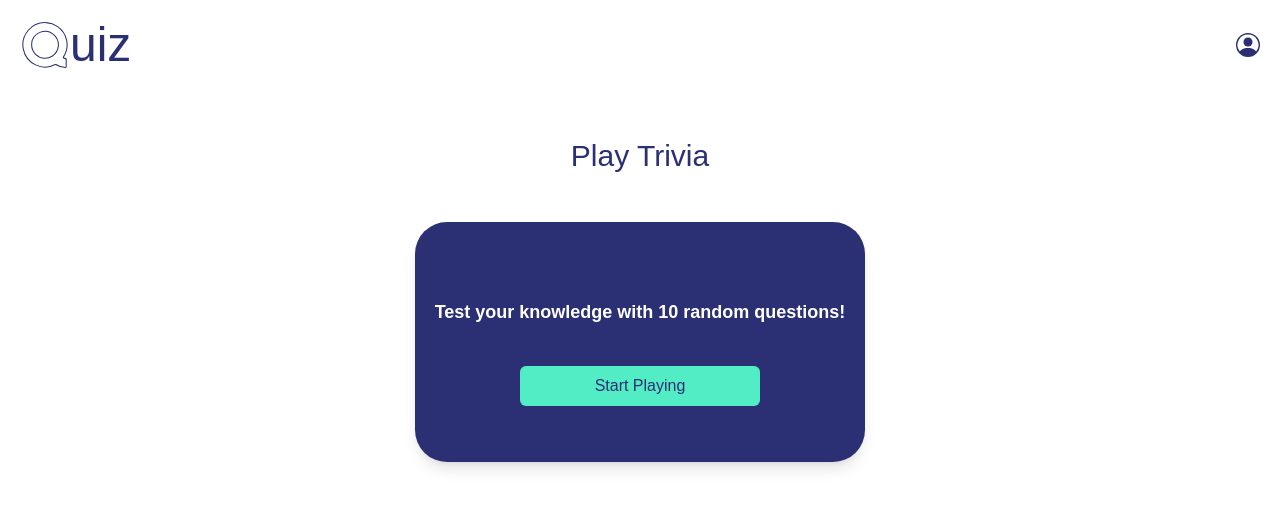
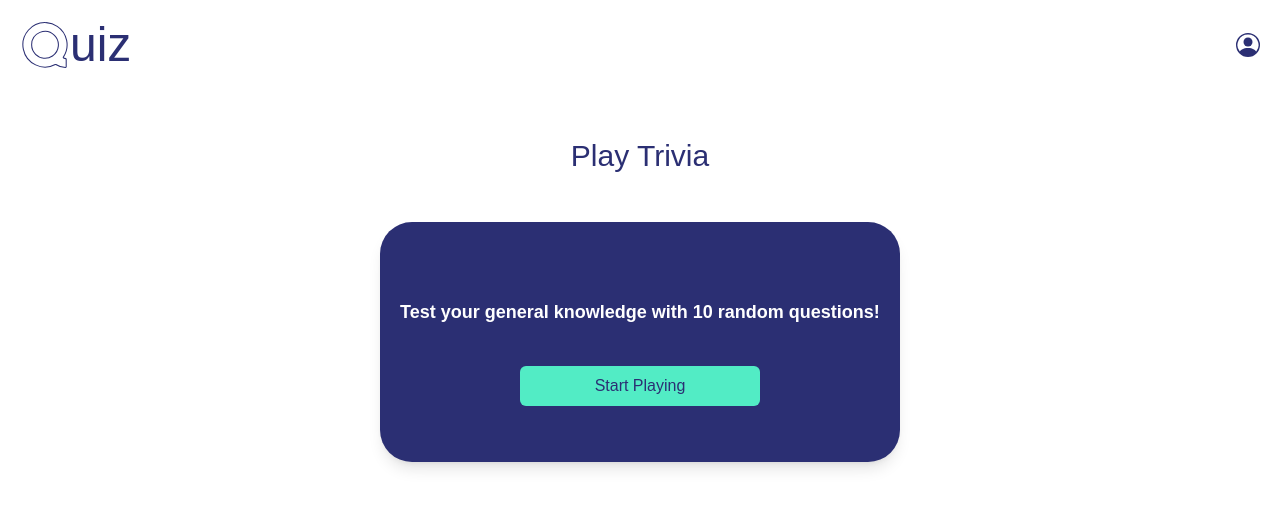
Before and after one commit to Nennae/trivia-app, a Next.js app: page / in a window 1280 px wide. Shown: the top 508 px of the page. Built offline with nearby package versions, Linux system fonts and the light colour scheme.

Commit message:
text change for accuracy

```diff
--- a/app/components/cards/start-card.tsx
+++ b/app/components/cards/start-card.tsx
@@ -4,7 +4,7 @@ export default function StartCard() {
   return (
     <div className="start-card">
       <p className="text-lg text-center font-semibold">
-        Test your knowledge with 10 random questions!
+        Test your general knowledge with 10 random questions!
       </p>
       <Button />
     </div>
```
